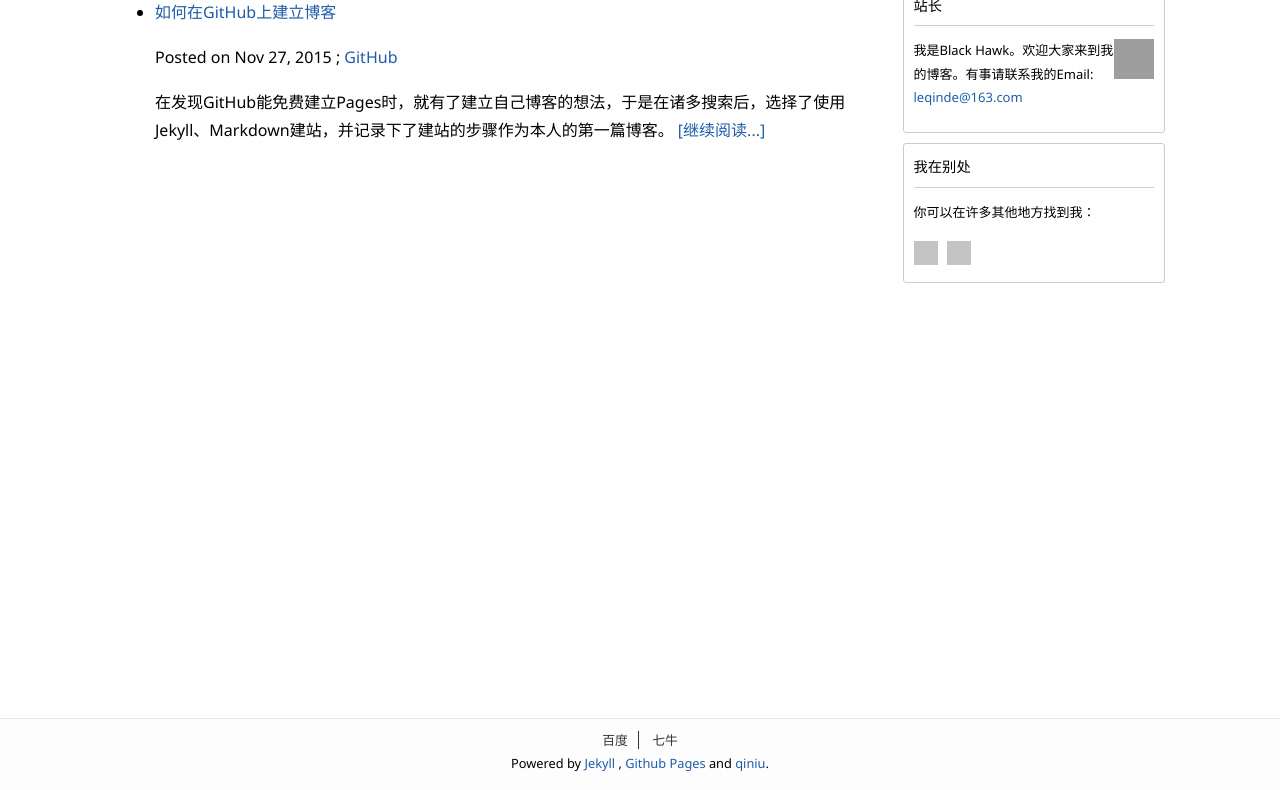
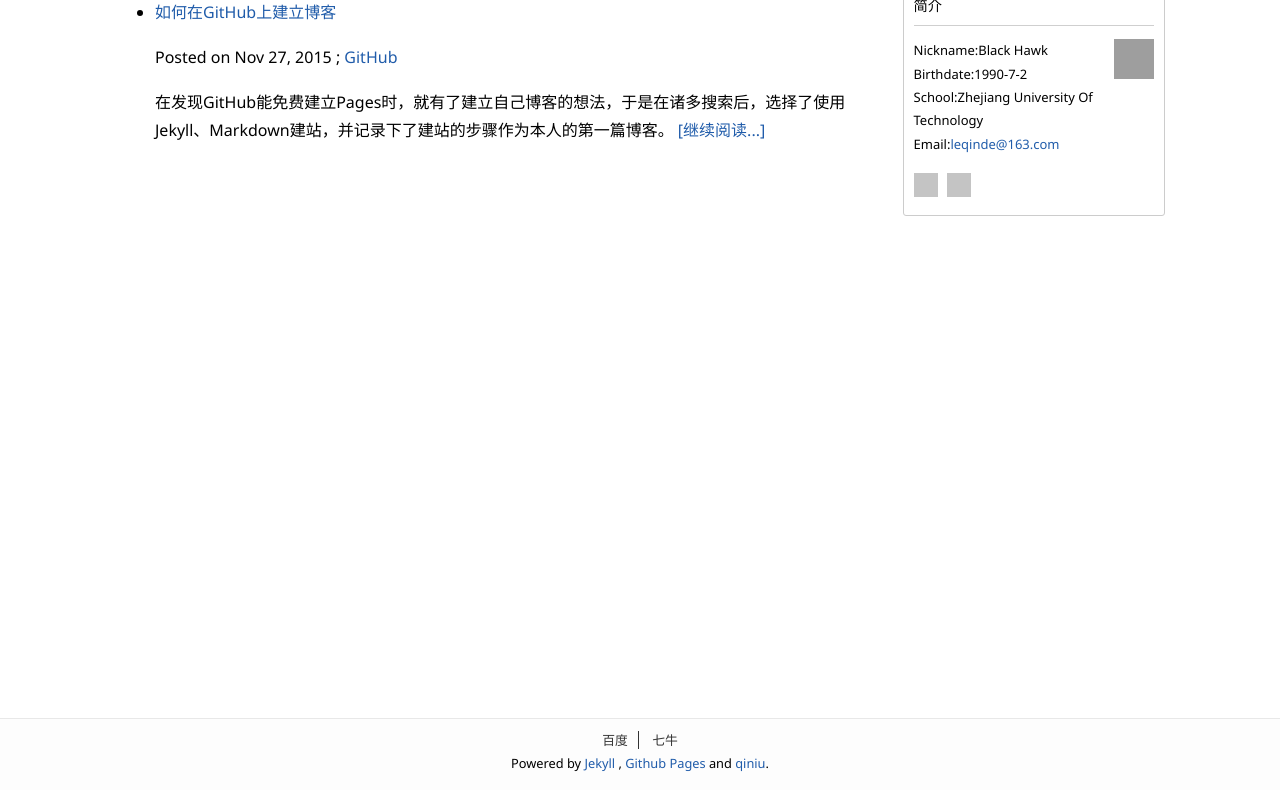
Before and after one commit to BlackYHawk/blackyhawk.github.com, a Jekyll site: the page built from index.html, in a window 1280 px wide, cut to the strip 110-900 px from the top of the page. Built offline with Jekyll 4.4.1, drawn with Linux system fonts in a browser that asks for light colours; the list of posts is cut into pages by our own code; grey boxes are pictures that could not be loaded.

Commit message:
info modify

```diff
--- a/_includes/sidebar.html
+++ b/_includes/sidebar.html
@@ -1,19 +1,18 @@
 <div class="intro">
-    <h4>站长</h4>
+    <h4>简介</h4>
     <hr/>
     <p>
         <img class="avatar" src="{{ site.static_url }}/head.jpg"/>
-        我是Black Hawk。欢迎大家来到我的博客。有事请联系我的Email: <a href="mailto:leqinde@163.com">leqinde@163.com</a>
+        Nickname:Black Hawk<br>
+        Birthdate:1990-7-2<br>
+        School:Zhejiang University Of Technology<br>
+        Email:<a href="mailto:leqinde@163.com">leqinde@163.com</a><br>
     </p>
+    <a href="https://github.com/BlackYHawk"><img class="icon" src="{{ site.static_url }}/github_icon.png" title="Github"/></a>
+    <a href="http://weibo.com/u/2372252464"><img class="icon" src="{{ site.static_url }}/weibo_icon.png" title="微博" /></a>
 
 </div>
 
 <!-- other sites -->
-<div class="other-sites">
-    <h4>我在别处</h4>
-    <hr/>
-    <p>你可以在许多其他地方找到我：</p>
-    <a href="https://github.com/BlackYHawk"><img class="icon" src="{{ site.static_url }}/github_icon.png" title="Github"/></a>
-    <a href="http://weibo.com/u/2372252464"><img class="icon" src="{{ site.static_url }}/weibo_icon.png" title="微博" /></a>
-</div>
+
 <!-- end -->
--- a/assets/css/main.css
+++ b/assets/css/main.css
@@ -309,6 +309,16 @@ hr {
   height: 40px;
   float: right;
 }
+.intro a img {
+  cursor: pointer;
+  margin: 4px 6px 0 0;
+  width: 24px;
+  height: 24px;
+  opacity: 0.6;
+}
+.intro a img:hover {
+  opacity: 1;
+}
 .other-sites img {
   cursor: pointer;
   margin: 4px 6px 0 0;
```
